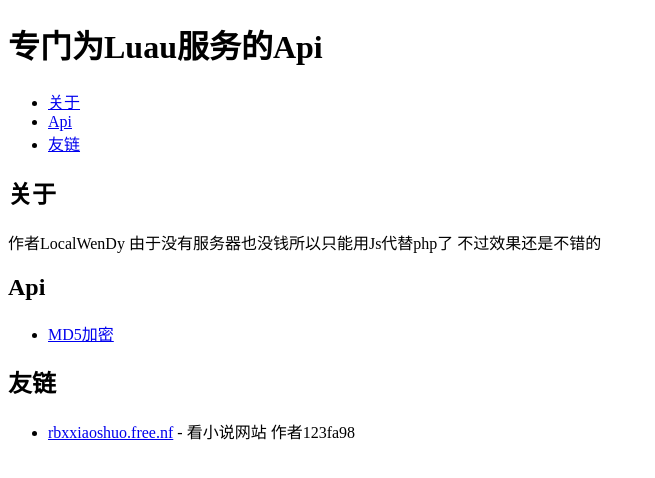
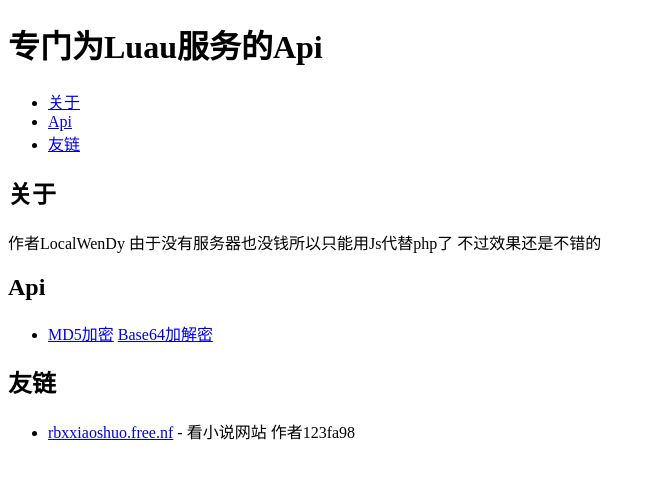
Before and after one commit to The114514thgeneration/Api, a plain HTML site: page index.html in a window 1280 px wide. Shown: the whole page, without its empty margins (0-655 px from the left). Drawn offline with Linux system fonts and the light colour scheme.

Commit message:
Update index.html

```diff
--- a/index.html
+++ b/index.html
@@ -68,6 +68,8 @@
         <ul>
             <li>
                 <a href="#" onclick="showApiInfo('MD5加密', 'https://the114514thgeneration.github.io/Api/MD5.html', 'https://the114514thgeneration.github.io/Api/MD5.html?text=你好', 'text(加密的文本)')">MD5加密</a>
+<a href="#" onclick="showApiInfo('Base64加解密', 'https://the114514thgeneration.github.io/Api/Base64.html', 'https://the114514thgeneration.github.io/Api/Base64.html?type=encode&text=你好', 'text(加密的文本)/type(操作类型:encode(加密);decode(解密))')">Base64加解密</a>
+
             </li>
         </ul>
     </section>
```
